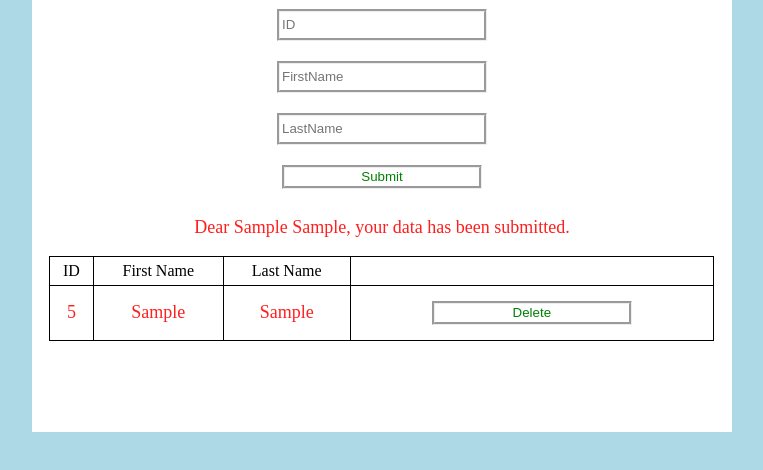
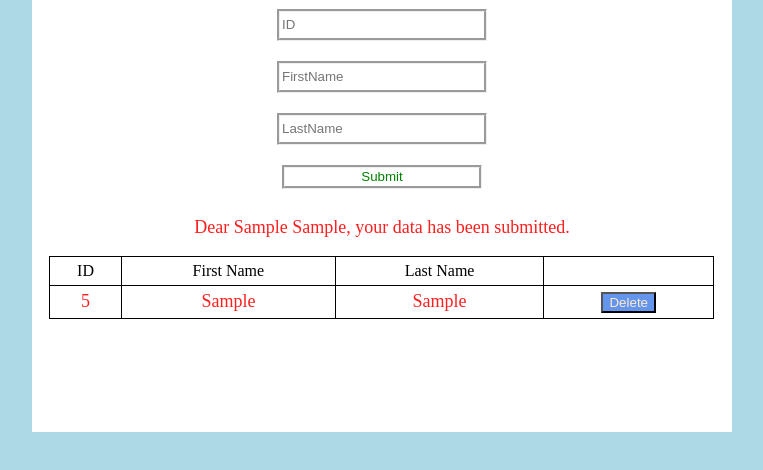
Before and after one commit to arpitnamdev3001/CRUD-application, a plain HTML site: page index.html in a window 1280 px wide. Both pictures are taken after typing "5", "Sample", "Sample" into the empty fields and a click on the button "Submit". Shown: the part 76-546 px from the top of the page, without its empty margins (258-1021 px from the left). Drawn offline with Linux system fonts and the light colour scheme.

Commit message:
Update style.css

```diff
--- a/style.css
+++ b/style.css
@@ -37,7 +37,7 @@ input {
     font-size: 18px;
 
 }
-button {
+.btn {
     width: 200px;
     height: 24px;
     margin: 10px;
@@ -53,3 +53,8 @@ table, th, td {
     margin: 0px 10px 0px 17px;
     text-align: center;
   }
+
+.delete-button {
+    background-color: cornflowerblue;
+  color: blanchedalmond;
+}
```
